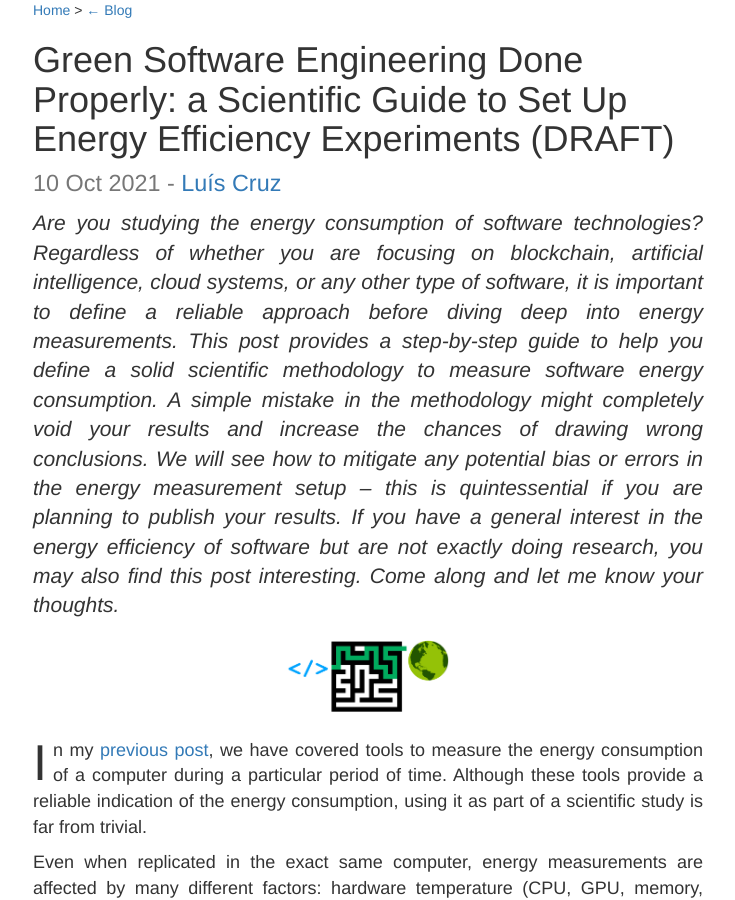
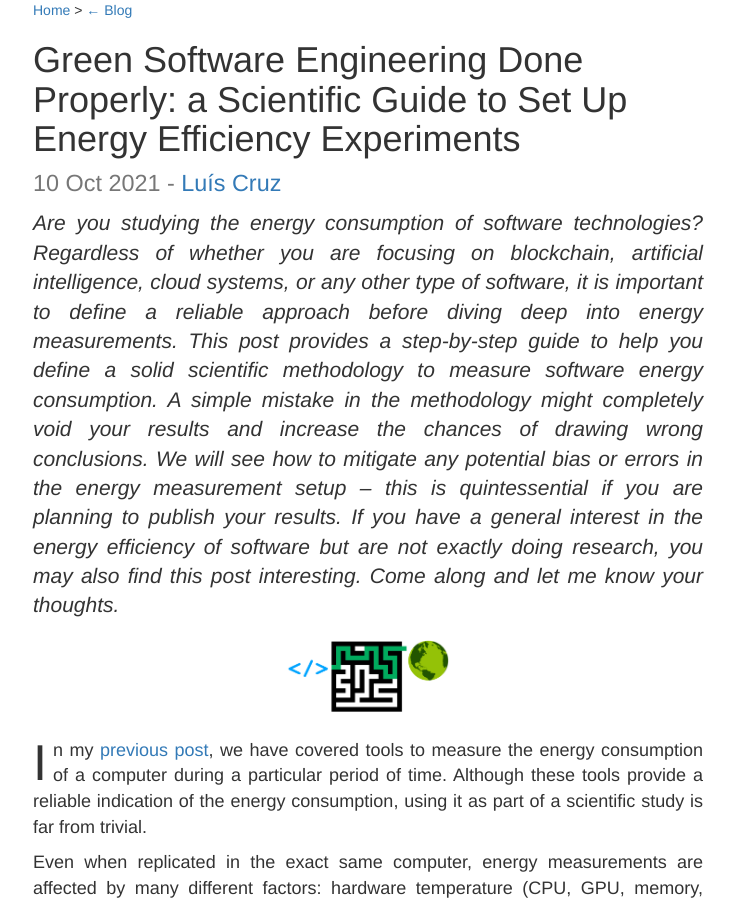
Before and after one commit to luiscruz/luiscruz.github.io, a Jekyll site: the page built from _posts/2021-10-10-scientific-guide.md, in a window 1280 px wide and 900 px high. Shown: the whole window, without its empty margins (272-1007 px from the left). Built offline with Jekyll 4.4.1, drawn with Linux system fonts in a browser that asks for light colours; formulas are drawn with MathJax 3; some of the changed lines change nothing that is shown.

Commit message:
publish scientific guide

```diff
--- a/_posts/2021-10-10-scientific-guide.md
+++ b/_posts/2021-10-10-scientific-guide.md
@@ -6,8 +6,6 @@ image: "img/blog/2021-08-20/og_image.png"
 show_image: True
 mermaid: True
 equation: True
-invisible: False
-draft: True
 summary: "Are you studying the energy consumption of software technologies? Regardless of whether you are focusing on blockchain, artificial intelligence, cloud systems, or any other type of software, it is important to define a reliable approach before diving deep into energy measurements. This post provides a step-by-step guide to help you define a solid scientific methodology to measure software energy consumption.
 A simple mistake in the methodology might completely void your results and increase the chances of drawing wrong conclusions. We will see how to mitigate any potential bias or errors in the energy measurement setup – this is quintessential if you are planning to publish your results. If you have a general interest in the energy efficiency of software but are not exactly doing research, you may also find this post interesting. Come along and let me know your thoughts."
 ---
```
